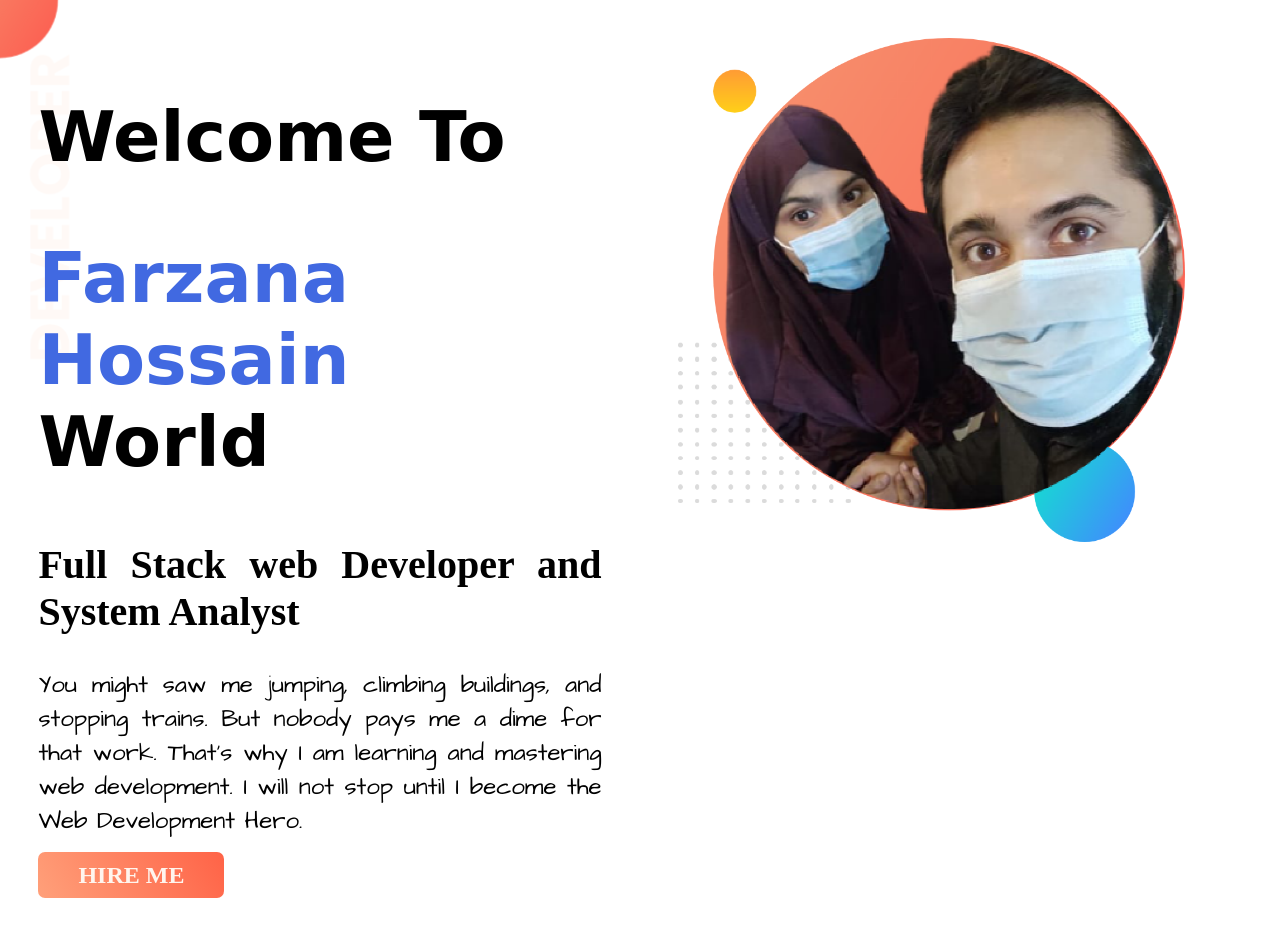
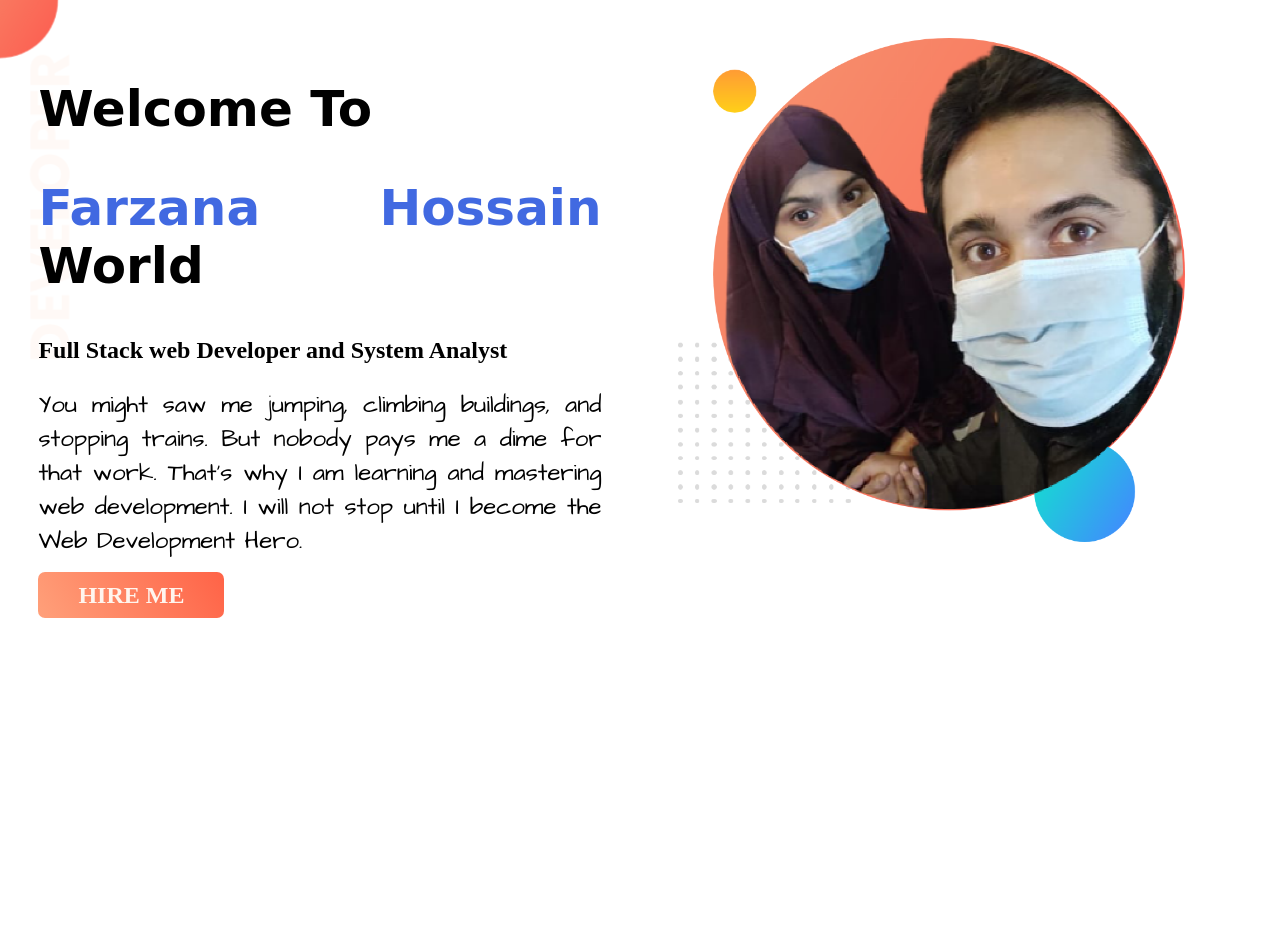
Before and after one commit to Bithe/developer-portfolio, a plain HTML site: page index.html in a window 1280 px wide. After the commit the page ends 800 px from the top, so only its background shows below. Drawn offline with Linux system fonts and the light colour scheme; a web font is replaced by a local one.

Commit message:
changed h1 font size

```diff
--- a/css/style.css
+++ b/css/style.css
@@ -4,7 +4,7 @@
     }
 
     h1 {
-        font-size: 70px;
+        font-size: 50px;
         font-family: 'Pushster', cursive;
     }
 
@@ -13,7 +13,7 @@
     }
 
     h2 {
-        font-size: 40px;
+        font-size: 3gi0px;
         font-family: 'Times New Roman', Times, serif;
     }
 
```
